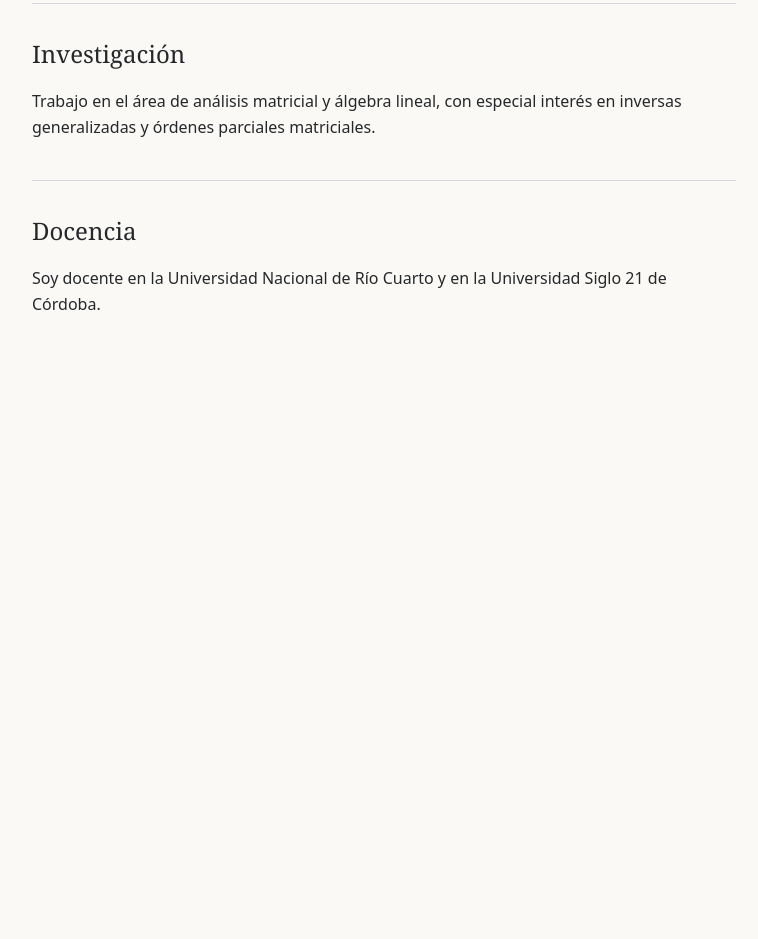
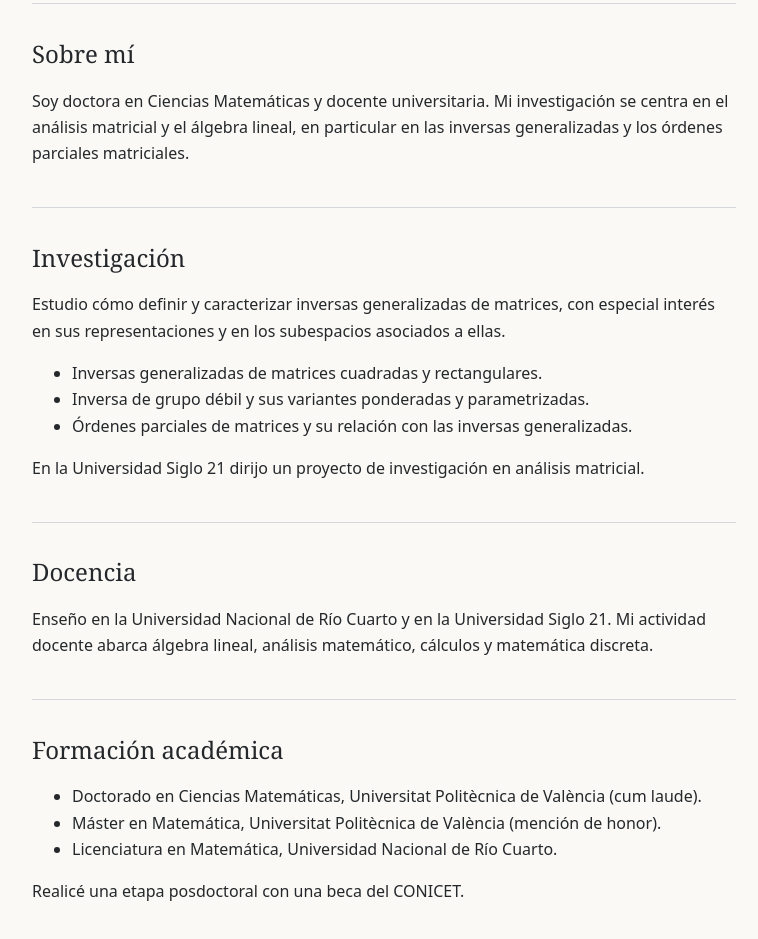
Before and after one commit to vorquera/vorquera.github.io, a plain HTML site: page index.html in a window 1280 px wide. Shown: the part 455-1394 px from the top of the page, without its empty margins (256-1014 px from the left). Before the commit the page ends 901 px from the top, so only its background shows below. Drawn offline with Linux system fonts and the light colour scheme.

Commit message:
Revise sections for personal and academic details

```diff
--- a/index.html
+++ b/index.html
@@ -44,15 +44,44 @@
     </header>
 
    <section>
+  <h2>Sobre mí</h2>
+  <p>Soy doctora en Ciencias Matemáticas y docente universitaria.
+    Mi investigación se centra en el análisis matricial y el álgebra lineal,
+    en particular en las inversas generalizadas y los órdenes parciales
+    matriciales.</p>
+</section>
+
+<section>
   <h2>Investigación</h2>
-      <p>Trabajo en el área de análisis matricial y álgebra lineal, con especial interés
-        en inversas generalizadas y órdenes parciales matriciales.</p>
+  <p>Estudio cómo definir y caracterizar inversas generalizadas de matrices,
+    con especial interés en sus representaciones y en los subespacios
+    asociados a ellas.</p>
+  <ul>
+    <li>Inversas generalizadas de matrices cuadradas y rectangulares.</li>
+    <li>Inversa de grupo débil y sus variantes ponderadas y parametrizadas.</li>
+    <li>Órdenes parciales de matrices y su relación con las inversas generalizadas.</li>
+  </ul>
+  <p>En la Universidad Siglo 21 dirijo un proyecto de investigación
+    en análisis matricial.</p>
 </section>
 
 <section>
   <h2>Docencia</h2>
-      <p>Soy docente en la Universidad Nacional de Río Cuarto y en la
-        Universidad Siglo 21 de Córdoba.</p>
+  <p>Enseño en la Universidad Nacional de Río Cuarto y en la Universidad
+    Siglo 21. Mi actividad docente abarca álgebra lineal, análisis
+    matemático, cálculos y matemática discreta.</p>
+</section>
+
+<section>
+  <h2>Formación académica</h2>
+  <ul>
+    <li>Doctorado en Ciencias Matemáticas, Universitat Politècnica
+      de València (cum laude).</li>
+    <li>Máster en Matemática, Universitat Politècnica de València
+      (mención de honor).</li>
+    <li>Licenciatura en Matemática, Universidad Nacional de Río Cuarto.</li>
+  </ul>
+  <p>Realicé una etapa posdoctoral con una beca del CONICET.</p>
 </section>
   </main>
 </body>
```
Lines whose indentation alone changed are shown as unchanged.
